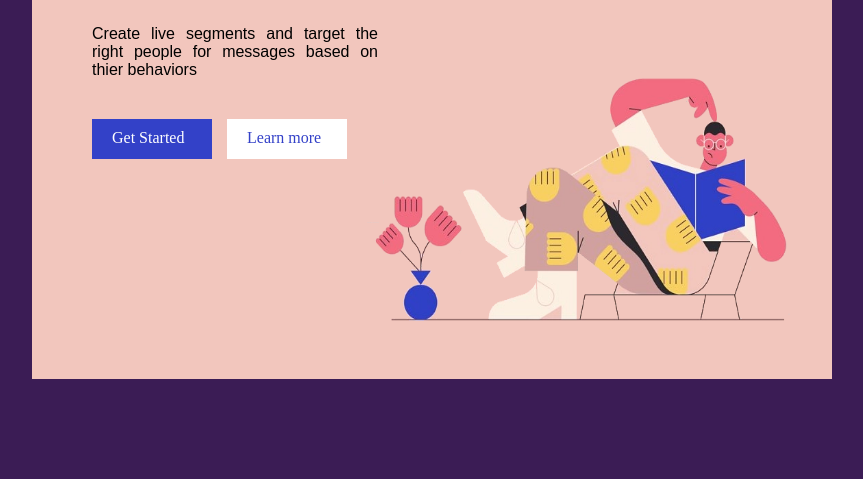
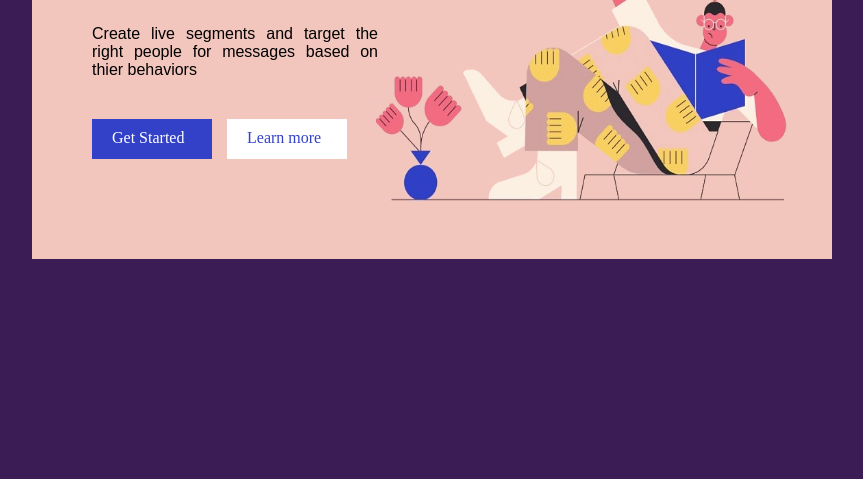
Before and after one commit to eXcipial/HW-desing, a website: page index.html in a window 1280 px wide. Shown: the part 321-800 px from the top of the page, without its empty margins (208-1071 px from the left). Drawn offline with Linux system fonts and the light colour scheme.

Commit message:
register

```diff
--- a/css/main.css
+++ b/css/main.css
@@ -12,7 +12,7 @@ main {
     width: 800px;
     margin-left: calc((100% - 800px) / 2);
     position: relative;
-    height: 80vh;
+    height: 520px;
     padding-top: 20px;}
 .header {
     display: flex;
```
